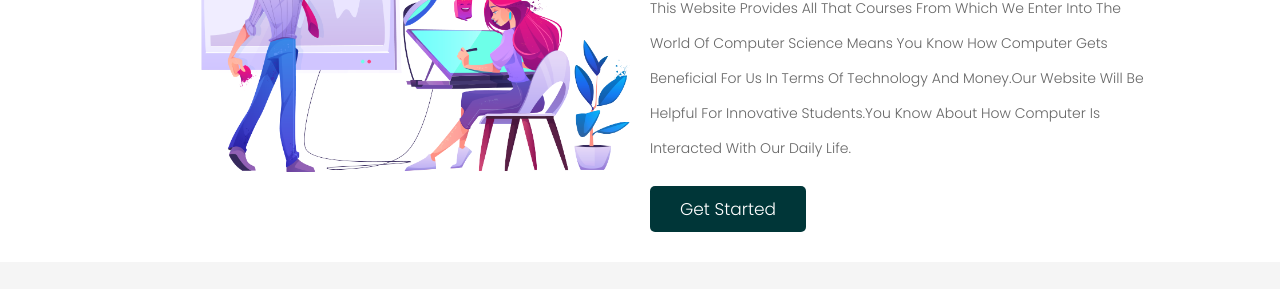
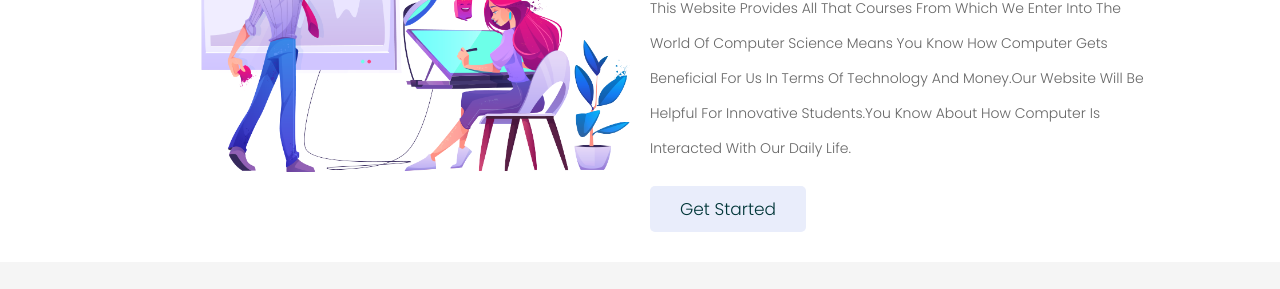
Before and after one commit to monibasz/MyFirstWebsite, a website: page index.html in a window 1280 px wide. Shown: the part 265-554 px from the top of the page. Drawn offline with Linux system fonts and the light colour scheme.

Commit message:
made changes in contact file

```diff
--- a/css/style.css
+++ b/css/style.css
@@ -21,13 +21,13 @@ section {
   display: inline-block;
   margin-top: 1rem;
   padding: 1rem 3rem;
-  background: #003638;
-  color: white;
+  background: #e9edfb;
+  color: #003638;
   cursor: pointer;
   border-radius: .5rem;
   font-size: 1.7rem; }
   .btn:hover {
-    color: #fa1d86;
+    color: #fff;
     background: #003638; }
 
 .heading h3 {
```
